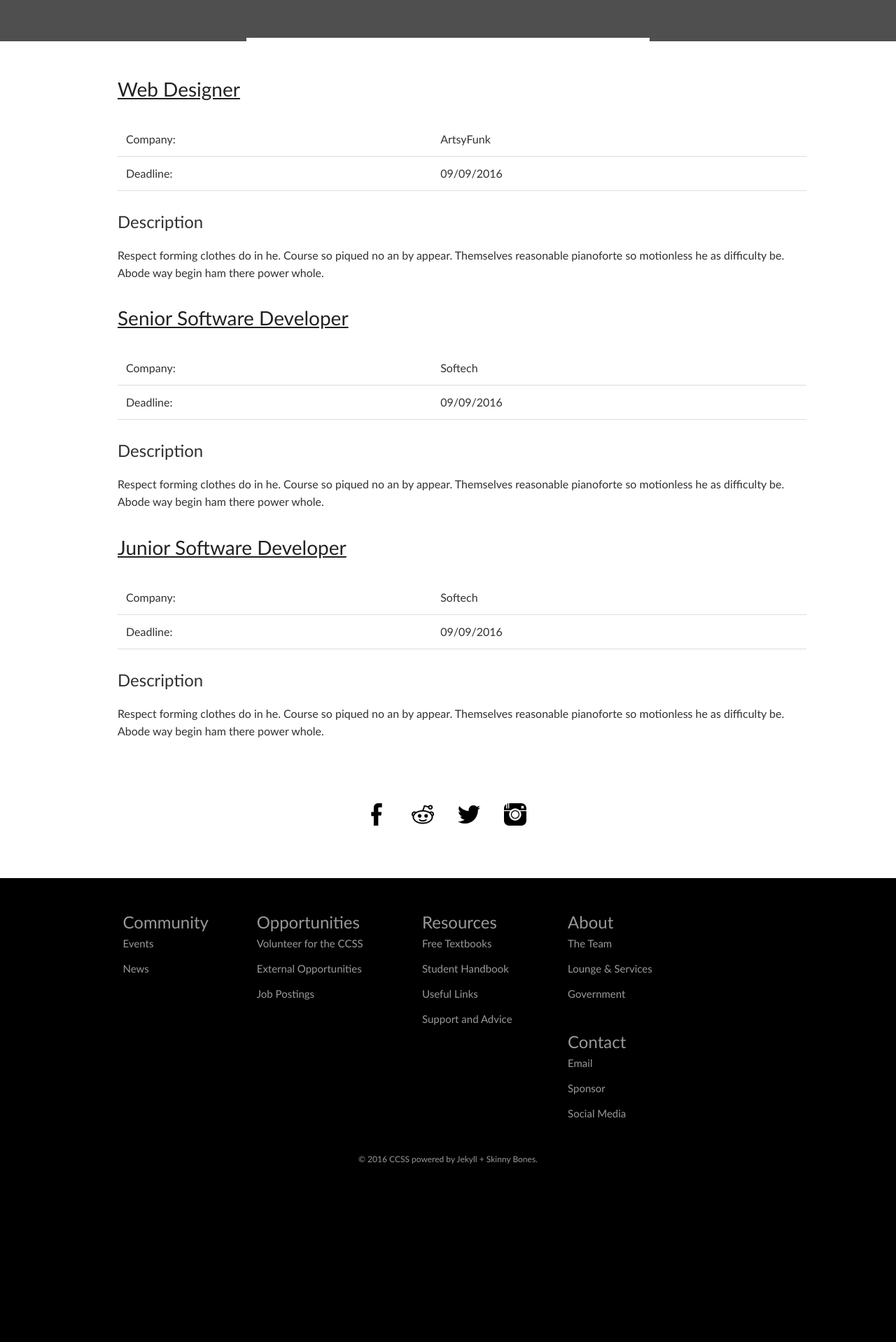
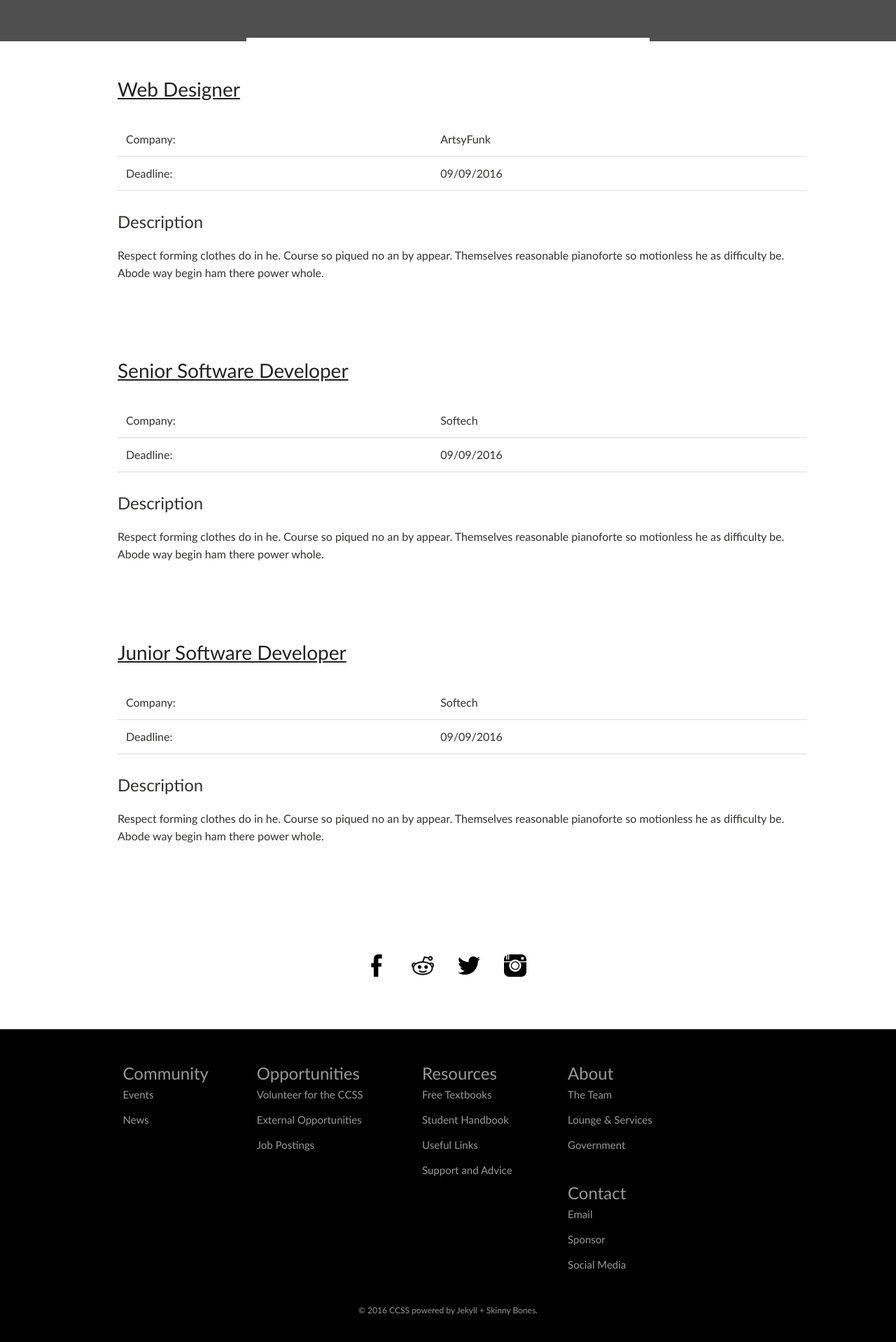
Before and after one commit to brittnylapierre/ccss_web, a Jekyll site: the page built from opportunities/jobs/index.md, in a window 1280 px wide. Shown: the part 315-2233 px from the top of the page at 70% size. Built offline with Jekyll 4.4.1, drawn with Linux system fonts in a browser that asks for light colours; grey boxes are pictures that could not be loaded.

Commit message:
Updated _layout.scss

```diff
--- a/_sass/_layout.scss
+++ b/_sass/_layout.scss
@@ -587,4 +587,7 @@
 
 .job-list {
 	list-style-type: none;
+    li {
+    	padding-bottom: 50px;
+    }
 }
```
